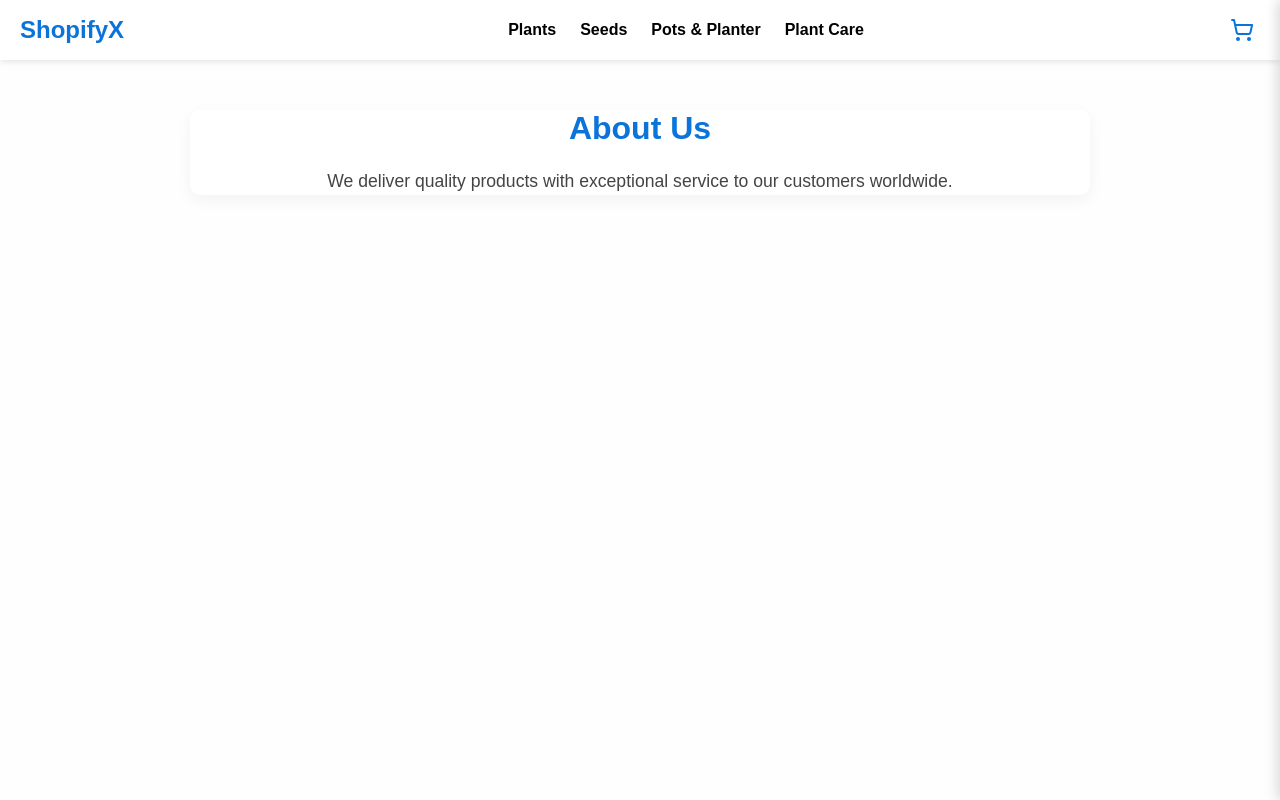
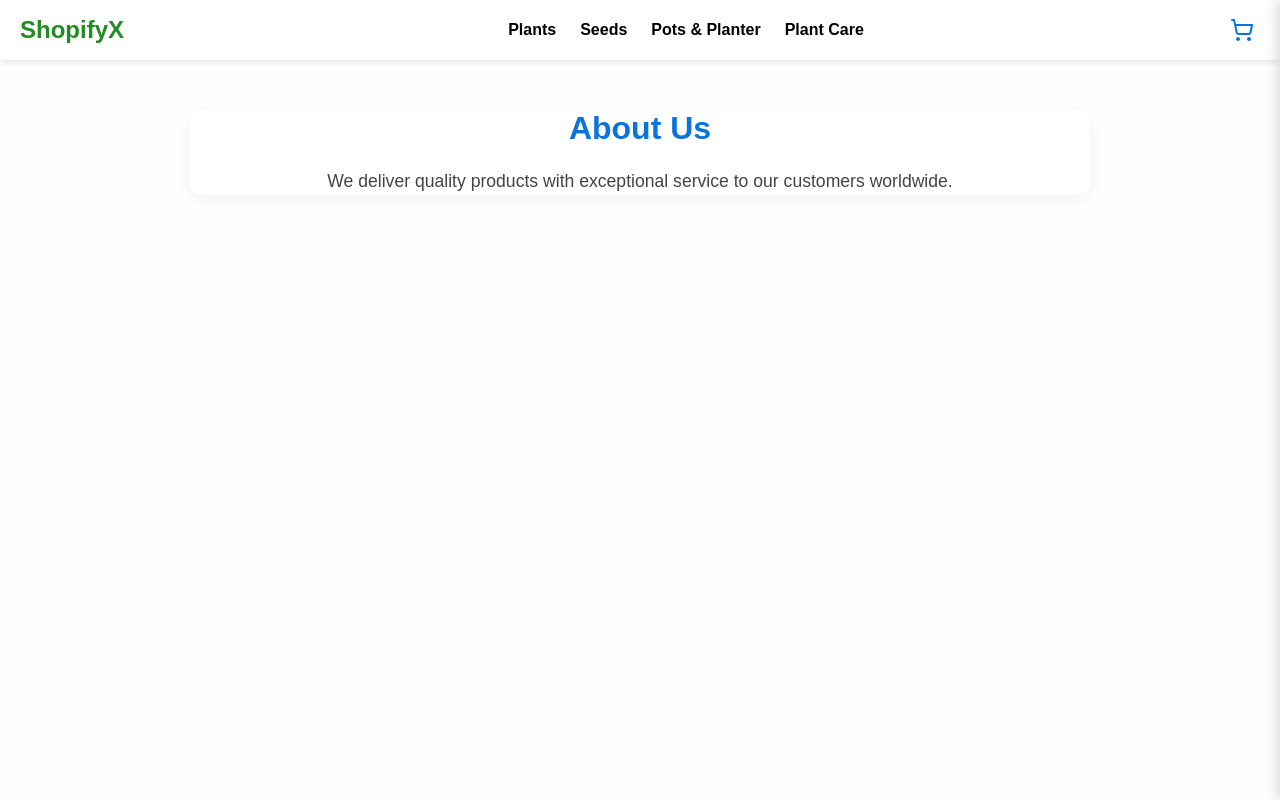
Before and after one commit to treshane-ranasinghe/green, a React (Create React App) app: page /about in a window 1280 px wide. Built offline with nearby package versions, Linux system fonts and the light colour scheme.

Commit message:
color change

```diff
--- a/src/App.css
+++ b/src/App.css
@@ -31,13 +31,13 @@ body {
 .logo a {
   font-weight: 700;
   font-size: 1.5rem;
-  color: #0a74da;
+  color: #228B22;
   text-decoration: none;
   user-select: none;
   transition: color 0.3s ease;
 }
 .logo a:hover {
-  color: #005bbb;
+  color: #4F7942;
 }
 
 .nav-links a {
@@ -86,7 +86,7 @@ body {
   font-weight: 700;
   font-size: 2rem;
   margin-bottom: 20px;
-  color: #0a74da;
+  color: #228B22;
 }
 
 .about-section p {
```
